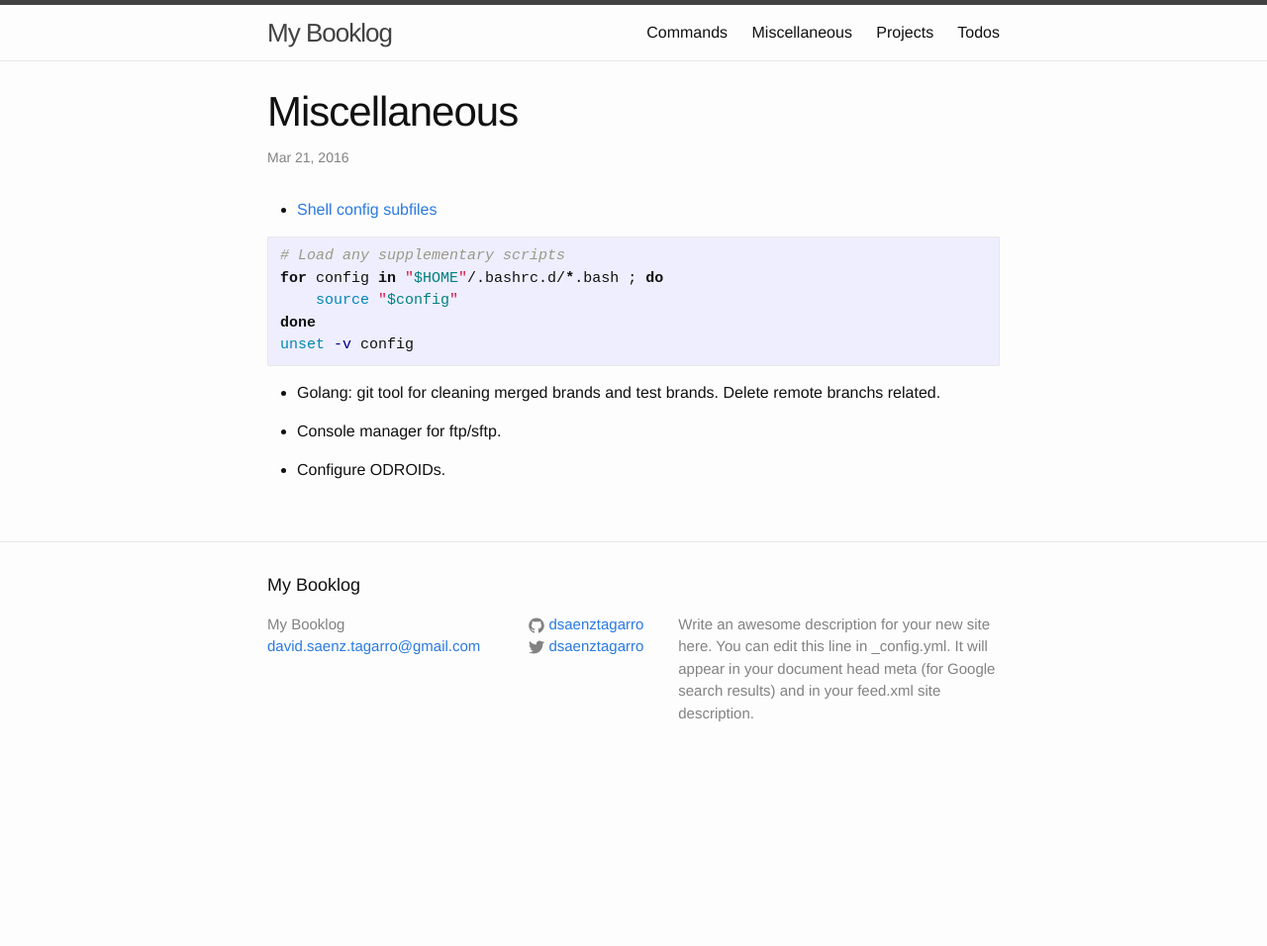
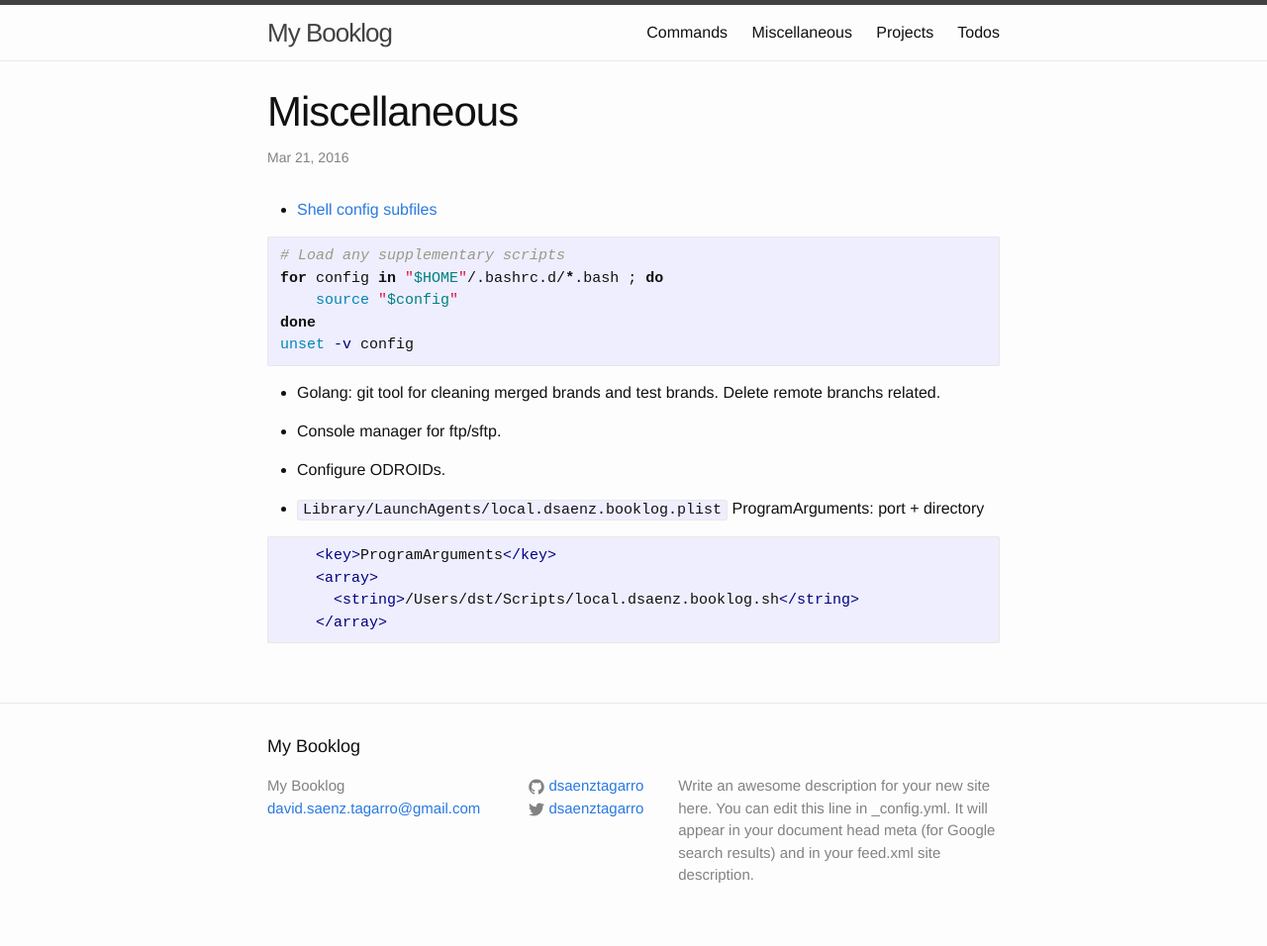
Before and after one commit to dsaenztagarro/booklog, a Jekyll site: the page built from _todos/miscellaneous.md, in a window 1280 px wide. Shown: the whole page at 99% size. Built offline with Jekyll 4.4.1, drawn with Linux system fonts in a browser that asks for light colours; before the commit the page ends 900 px from its top, so only the background shows below that.

````diff
--- a/_todos/miscellaneous.md
+++ b/_todos/miscellaneous.md
@@ -20,3 +20,12 @@ unset -v config
 - Console manager for ftp/sftp.
 
 - Configure ODROIDs.
+
+- `Library/LaunchAgents/local.dsaenz.booklog.plist` ProgramArguments: port + directory
+
+```xml
+    <key>ProgramArguments</key>
+    <array>
+      <string>/Users/dst/Scripts/local.dsaenz.booklog.sh</string>
+    </array>
+```
````
Also changed, not shown: _commands/ssh.md (added, +23 -0 lines).
